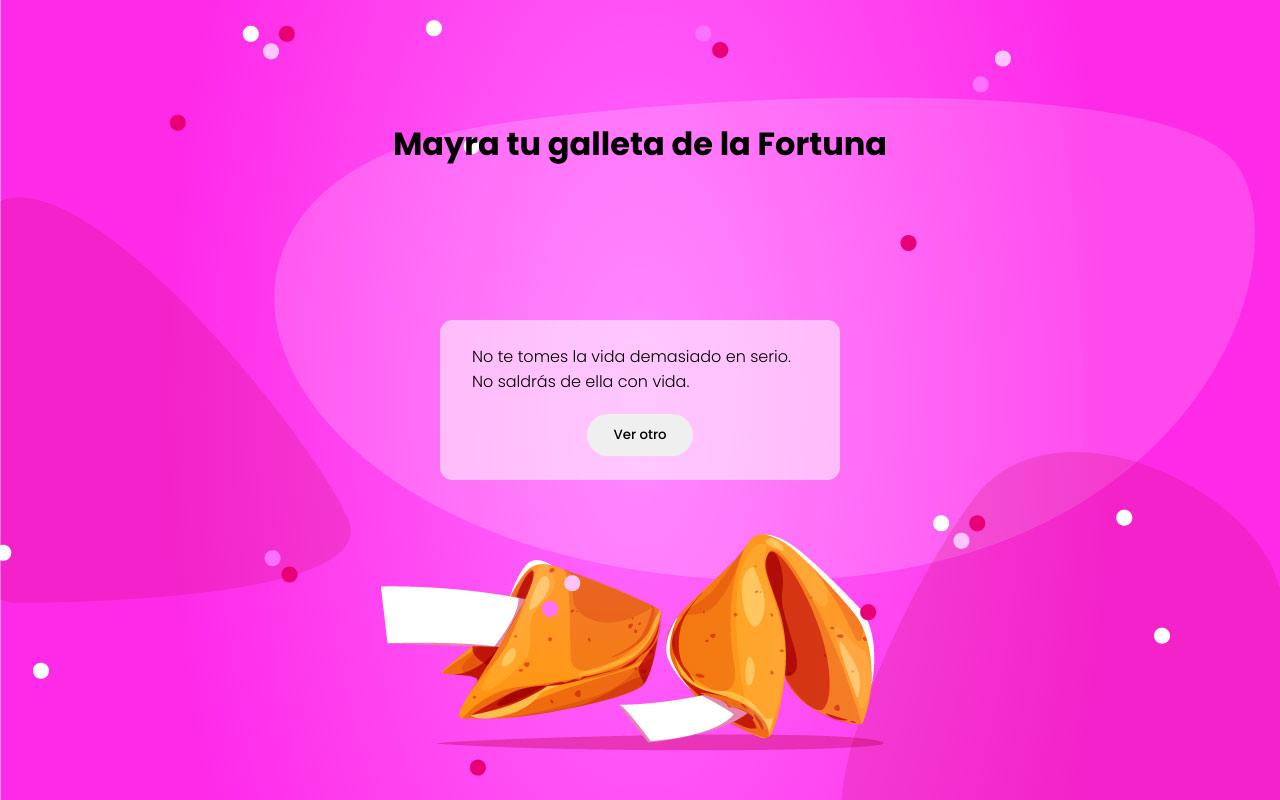
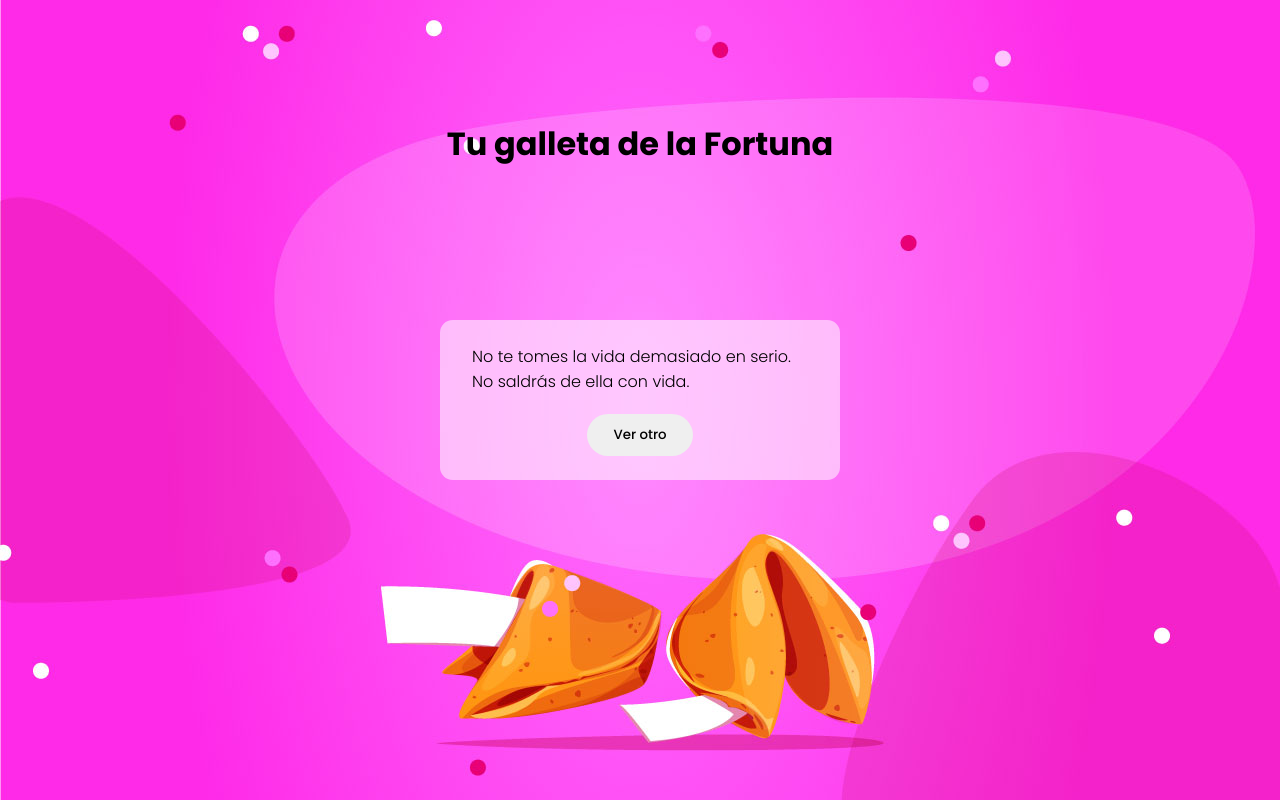
Before and after one commit to SergioByte23/Trabajo01-React, a React (Vite) app: page / in a window 1280 px wide. Built offline with nearby package versions, Linux system fonts and the light colour scheme.

Commit message:
advances

```diff
--- a/src/App.jsx
+++ b/src/App.jsx
@@ -20,7 +20,7 @@ function App() {
   return (
     <>
       <div style={objStyle} className='app'>
-        <h1 className='app__title'>Mayra tu galleta de la Fortuna</h1>
+        <h1 className='app__title'>Tu galleta de la Fortuna</h1>
         {/* esta es una prop */}
         <article className='app__card'>
         <Phrase phraseRandom={phraseRandom}
```
